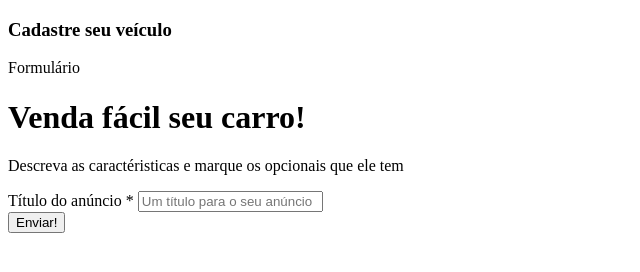
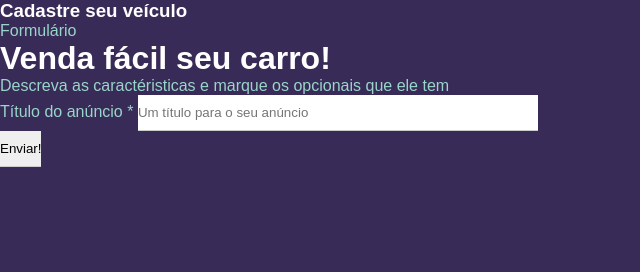
Before and after one commit to diegom-silva/projeto-form, a plain HTML site: page index.html in a window 1280 px wide. Shown: the whole page, without its empty margins (0-640 px from the left). Drawn offline with Linux system fonts and the light colour scheme.

Commit message:
adicionando resets iniciais

```diff
--- a/css/style.css
+++ b/css/style.css
@@ -0,0 +1,35 @@
+* {
+  padding: 0;
+  margin: 0;
+  font-family: Arial, Helvetica, sans-serif;
+}
+
+body {
+  background-color: #392b58;
+}
+
+h1,
+h2,
+h3,
+h4,
+h5 {
+  color: #fff;
+}
+
+p,
+label {
+  color: #99d5c9;
+}
+
+input {
+  border: none;
+  border-bottom: 1px solid #ccc;
+  padding: 10px 0;
+}
+
+input[type="text"],
+input[type="number"],
+input[type="date"],
+input[type="files"] {
+  width: 400px;
+}
--- a/index.html
+++ b/index.html
@@ -1,11 +1,11 @@
 <!DOCTYPE html>
 <html lang="pt-BR">
   <head>
-    <meta charset="UTF-8">
-    <meta http-equiv="X-UA-Compatible" content="IE=edge">
-    <meta name="viewport" content="width=device-width, initial-scale=1.0">
+    <meta charset="UTF-8" />
+    <meta http-equiv="X-UA-Compatible" content="IE=edge" />
+    <meta name="viewport" content="width=device-width, initial-scale=1.0" />
 
-    <link rel="stylesheet" href="./css/style.css">
+    <link rel="stylesheet" href="./css/style.css" />
 
     <title>Formulário de vendas</title>
   </head>
@@ -26,10 +26,21 @@
 
           <form>
             <div class="box-input">
-                        <label for="title">Título do anúncio <span class="required-field">*</span></label>
-                        <input type="text" name="title" id="title" class="block" placeholder="Um título para o seu anúncio" minlength="1" maxlength="30" required>
+              <label for="title"
+                >Título do anúncio <span class="required-field">*</span>
+              </label>
+              <input
+                type="text"
+                name="title"
+                id="title"
+                class="block"
+                placeholder="Um título para o seu anúncio"
+                minlength="1"
+                maxlength="30"
+                required
+              />
             </div>
-                    <input type="submit" value="Enviar!">
+            <input type="submit" value="Enviar!" />
           </form>
         </div>
       </div>
```
Also changed, not shown: 1 other file. Lines whose indentation alone changed are shown as unchanged.
